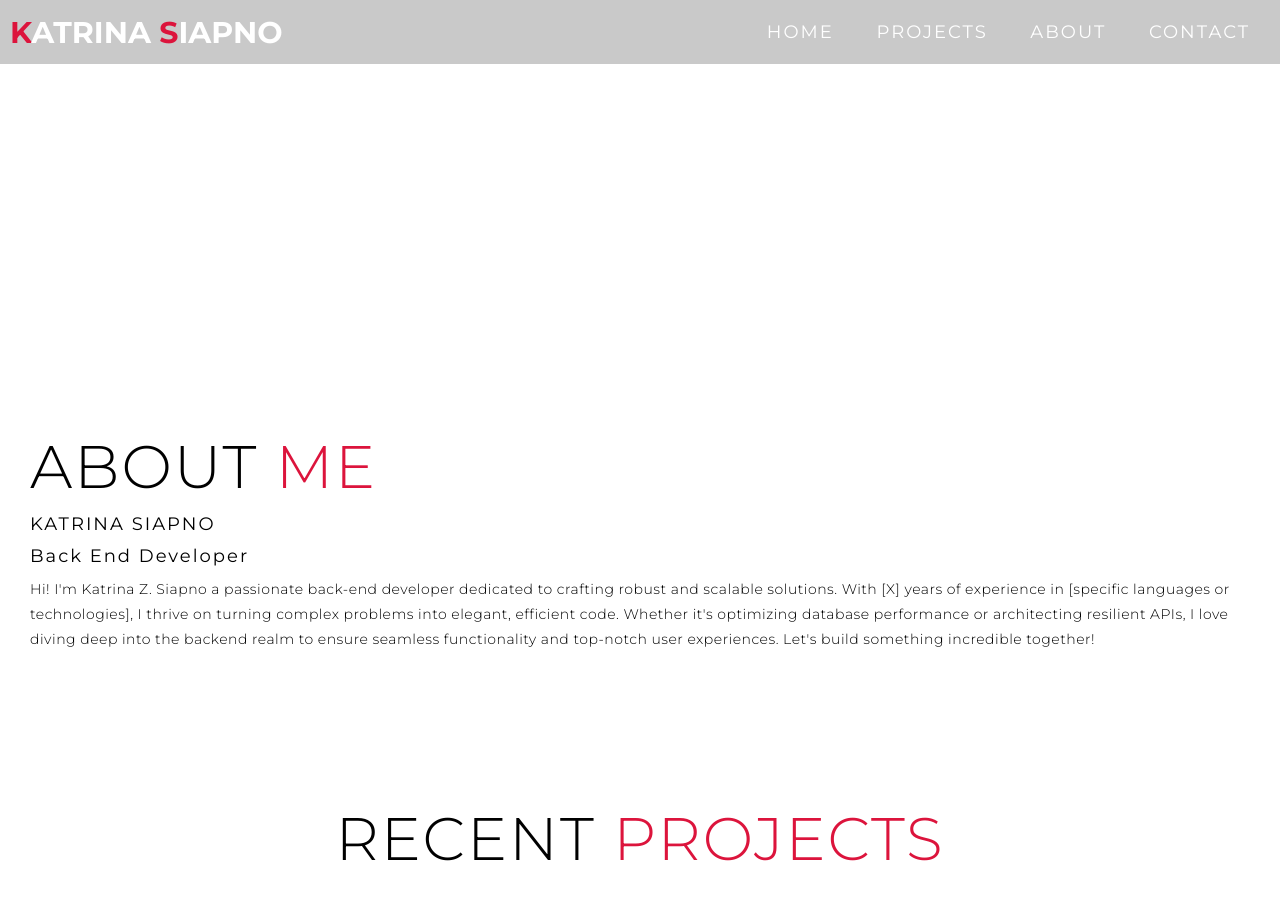
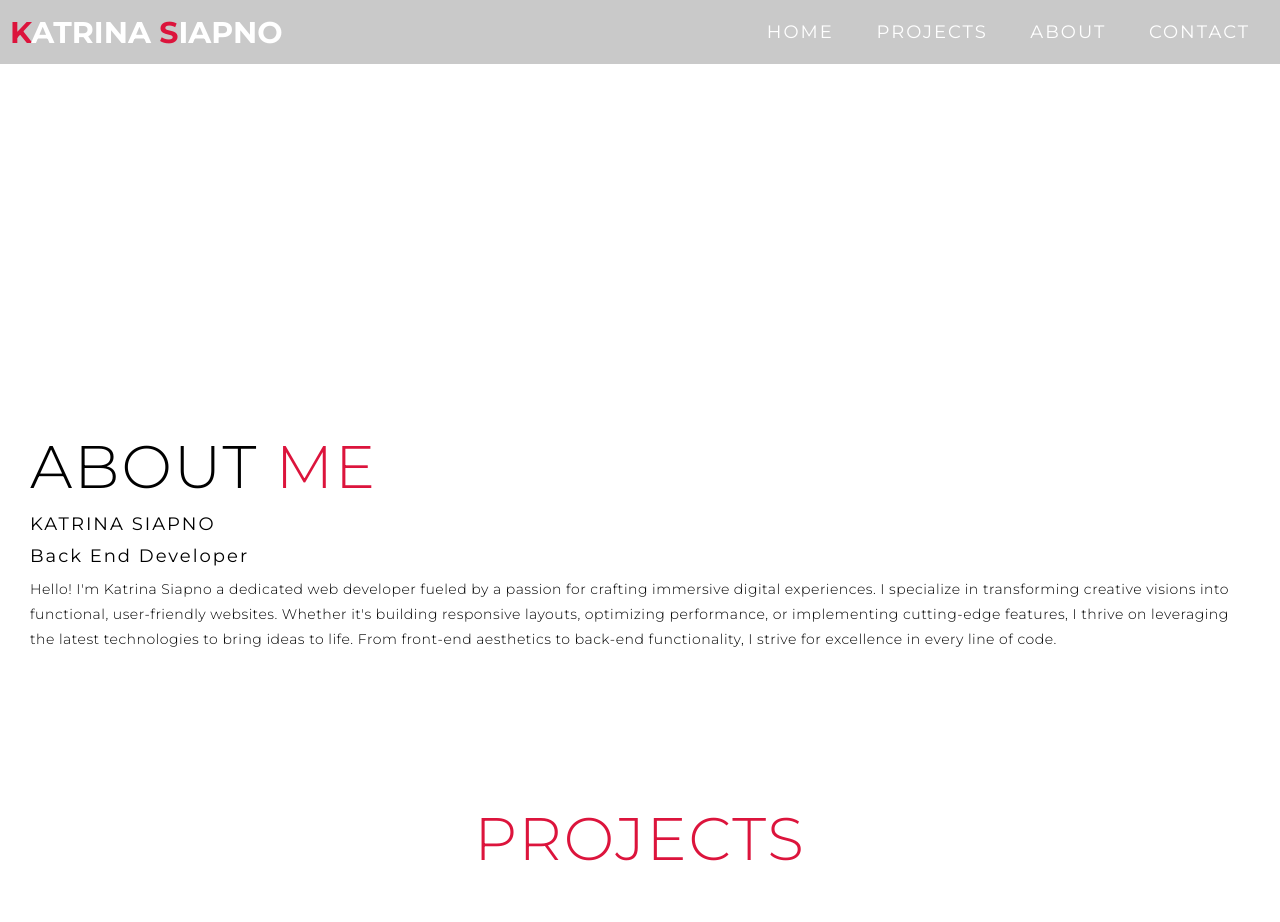
Before and after one commit to mouWise/github-portfolio, a plain HTML site: page index.html in a window 1280 px wide. Shown: the top 922 px of the page. Drawn offline with Linux system fonts and the light colour scheme; a script that the page names is missing.

Commit message:
Update index.html

```diff
--- a/index.html
+++ b/index.html
@@ -1,4 +1,4 @@
-<!DOCTYPE html>
+    <!DOCTYPE html>
     <html lang="en">
     <head>
         <meta charset="UTF-8">
@@ -40,7 +40,7 @@
         <h1 class="section-title">About <span>me</span></h1>
         <h2>KATRINA SIAPNO</h2>
         <h2>Back End Developer</h2>
-        <p>Hi! I'm Katrina Z. Siapno a passionate back-end developer dedicated to crafting robust and scalable solutions. With [X] years of experience in [specific languages or technologies], I thrive on turning complex problems into elegant, efficient code. Whether it's optimizing database performance or architecting resilient APIs, I love diving deep into the backend realm to ensure seamless functionality and top-notch user experiences. Let's build something incredible together!</p>
+        <p>Hello! I'm Katrina Siapno a dedicated web developer fueled by a passion for crafting immersive digital experiences. I specialize in transforming creative visions into functional, user-friendly websites. Whether it's building responsive layouts, optimizing performance, or implementing cutting-edge features, I thrive on leveraging the latest technologies to bring ideas to life. From front-end aesthetics to back-end functionality, I strive for excellence in every line of code.</p>
     </div>
     </div>
     </section>
@@ -50,7 +50,7 @@
         <section id="projects">
         <div class="projects container">
         <div class="projects-header">
-        <h1 class="section-title">Recent <span>Projects</span></h1>
+        <h1 class="section-title"><span>Projects</span></h1>
     </div>
         <div class="all-projects">
         <div class="project-item">
```
